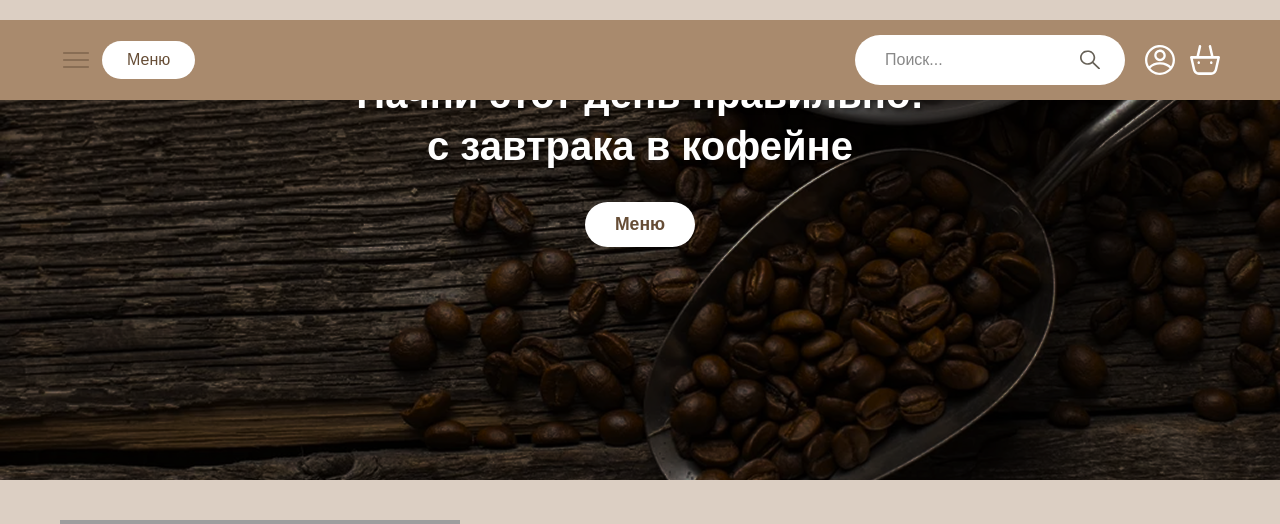
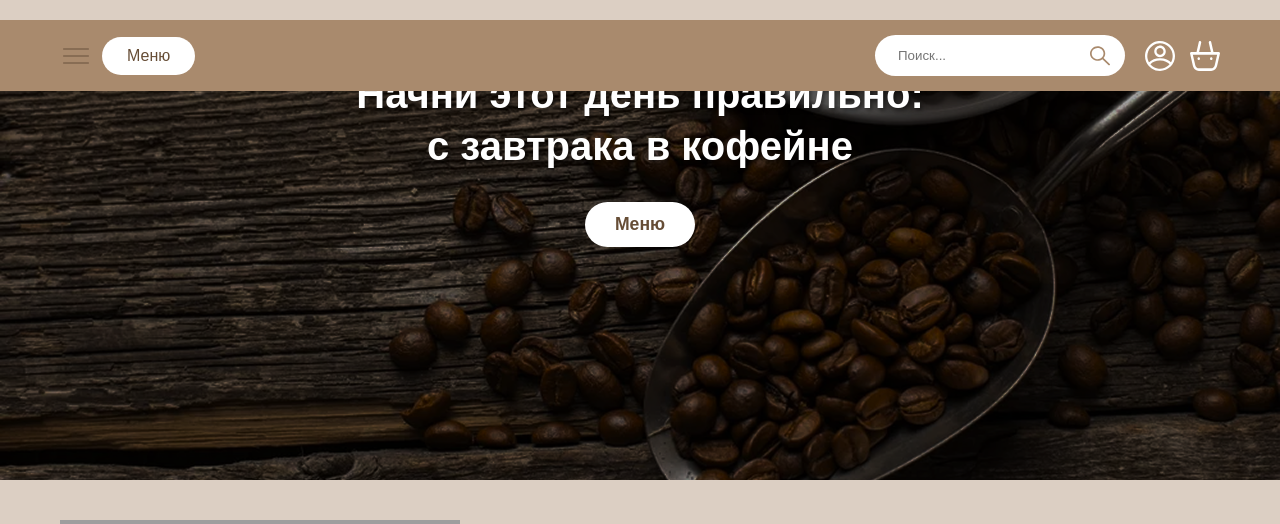
Before and after one commit to mmissffitt/CoffeeHouse, a Django app: page / in a window 1280 px wide. Shown: the part 320-844 px from the top of the page. Run offline with Django 5.2, Linux system fonts and the light colour scheme; grey boxes are pictures that could not be loaded.

Commit message:
немношко изменений в стилях

```diff
--- a/CoffeeHouse/static/CoffeeHouse/css/style.css
+++ b/CoffeeHouse/static/CoffeeHouse/css/style.css
@@ -513,60 +513,17 @@ body {
     height: 24px;
 }
 
-/* СТИЛИ ДЛЯ ПОИСКА - ДОБАВЬТЕ ЭТИ СТИЛИ В КОНЕЦ ВАШЕГО CSS ФАЙЛА */
-
-.search-container form {
-    display: flex;
-    align-items: center;
-    width: 100%;
-}
-
 .search-container button {
     background: none;
     border: none;
     padding: 0;
-    margin: 0;
     cursor: pointer;
     display: flex;
     align-items: center;
     justify-content: center;
-    width: 40px;
-    height: 40px;
-}
-
-.search-container button:focus {
-    outline: none;
-}
-
-.search-container button:hover {
-    opacity: 0.8;
 }
 
 .search-icon {
     width: 20px;
     height: 20px;
-    /* Меняем цвет иконки лупы */
-    filter: brightness(0) saturate(100%) invert(37%) sepia(13%) saturate(367%) hue-rotate(358deg) brightness(95%) contrast(86%);
-    /* Альтернативный способ для цвета: */
-    /* fill: #664d36; */
 }
-
-/* Дополнительные стили для поля поиска */
-.search-input {
-    border: none;
-    outline: none;
-    padding: 8px 15px;
-    border-radius: 25px;
-    width: 200px;
-    font-size: 1rem;
-    color: #664d36;
-}
-
-.search-input::placeholder {
-    color: #888;
-    opacity: 1;
-}
-
-.search-input:focus {
-    outline: none;
-}
--- a/CoffeeHouse/templates/base.html
+++ b/CoffeeHouse/templates/base.html
@@ -29,7 +29,7 @@
                         {% endif %}
                         <input type="text" name="search" placeholder="Поиск..." class="search-input" value="{{ search_query|default:'' }}">
                         <button type="submit">
-                            <img src="{% static 'CoffeeHouse/images/lupa.svg' %}" alt="Лупа" class="search-icon">
+                            <img src="{% static 'CoffeeHouse/images/luppa.svg' %}" alt="Лупа" class="search-icon">
                         </button>
                     </form>
                 </div>
```
Also changed, not shown: CoffeeHouse/static/CoffeeHouse/images/luppa.svg (added).
